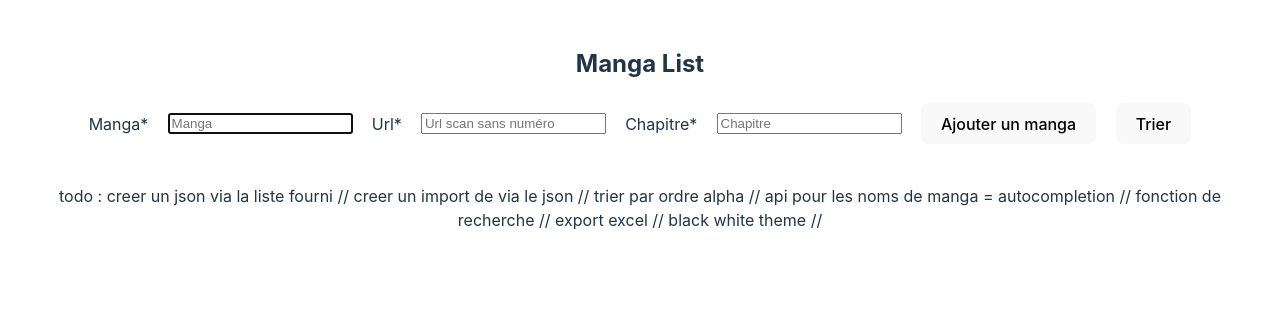
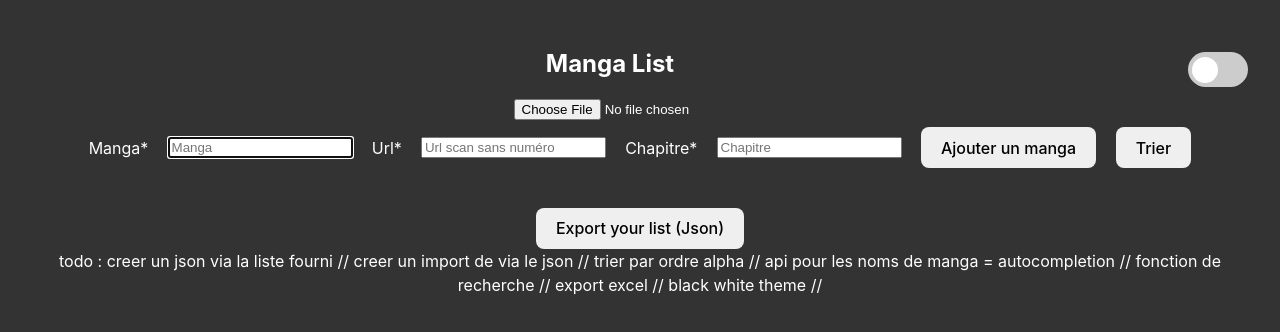
Before and after one commit to AymericShini/Todolist, a React (Vite) app: page / in a window 1280 px wide. Shown: the top 332 px of the page. Built offline with nearby package versions, Linux system fonts and the light colour scheme.

Commit message:
feat(json): import export json

```diff
--- a/src/App.css
+++ b/src/App.css
@@ -5,37 +5,79 @@
   text-align: center;
 }
 
-.logo {
-  height: 6em;
-  padding: 1.5em;
-  will-change: filter;
+.dark {
+  background-color: #333;
+  color: #fff;
 }
-.logo:hover {
-  filter: drop-shadow(0 0 2em #646cffaa);
-}
-.logo.react:hover {
-  filter: drop-shadow(0 0 2em #61dafbaa);
+.light {
+  background-color: #fff;
+  color: #333;
 }
 
-@keyframes logo-spin {
-  from {
-    transform: rotate(0deg);
-  }
-  to {
-    transform: rotate(360deg);
-  }
+input[type=checkbox]{
+  visibility: hidden;
+
 }
 
-@media (prefers-reduced-motion: no-preference) {
-  a:nth-of-type(2) .logo {
-    animation: logo-spin infinite 20s linear;
-  }
+/* The switch - the box around the slider */
+.switch {
+  position: relative;
+  width: 60px;
+  height: 35px;
+  float: right;
 }
 
-.card {
-  padding: 2em;
+/* Hide default HTML checkbox */
+.switch input {
+  opacity: 0;
+  width: 0;
+  height: 0;
 }
 
-.read-the-docs {
-  color: #888;
+/* The slider */
+.slider {
+  position: absolute;
+  cursor: pointer;
+  top: 0;
+  left: 0;
+  right: 0;
+  bottom: 0;
+  background-color: #ccc;
+  -webkit-transition: .4s;
+  transition: .4s;
 }
+
+.slider:before {
+  position: absolute;
+  content: "";
+  height: 26px;
+  width: 26px;
+  left: 4px;
+  bottom: 4px;
+  background-color: white;
+  -webkit-transition: .4s;
+  transition: .4s;
+}
+
+input:checked + .slider {
+  background-color: #2196F3;
+}
+
+input:focus + .slider {
+  box-shadow: 0 0 1px #2196F3;
+}
+
+input:checked + .slider:before {
+  -webkit-transform: translateX(26px);
+  -ms-transform: translateX(26px);
+  transform: translateX(26px);
+}
+
+/* Rounded sliders */
+.slider.round {
+  border-radius: 34px;
+}
+
+.slider.round:before {
+  border-radius: 50%;
+}
--- a/src/App.tsx
+++ b/src/App.tsx
@@ -1,8 +1,31 @@
 import "./App.css";
-import TodoList from "./components/todolist";
+import TodoList from "./components/todolist/todolist";
+import { useEffect, useState } from "react";
 
 function App() {
-  return <TodoList></TodoList>;
+  const [theme, setTheme] = useState('dark');
+  const toggleTheme = () => {
+    if (theme === 'light') {
+      setTheme('dark');
+    } else {
+      setTheme('light');
+    }
+  };
+
+  useEffect(() => {
+    document.body.className = theme;
+    }, [theme]);
+
+  return (
+    <div className={`App`}>
+      <label className="switch">
+        <input onClick={toggleTheme} type="checkbox" />
+        <span className="slider round"></span>
+      </label>
+      <TodoList />
+    </div>
+
+  )
 }
 
 export default App;
--- /dev/null
+++ b/src/components/json/exportJson.tsx
@@ -0,0 +1,24 @@
+import React, { FC } from 'react';
+
+type Props = {
+  list: object;
+};
+
+const ExportToJson: FC<Props> = ({ list }) => {
+  const exportData = () => {
+    const jsonString = `data:text/json;chatset=utf-8,${encodeURIComponent(
+      JSON.stringify(list)
+    )}`;
+    const link = document.createElement("a");
+    link.href = jsonString;
+    link.download = "data.json";
+    link.click();
+  };
+
+  return (
+    <button type="button" onClick={exportData}>
+      Export your list (Json)
+    </button>
+  );
+};
+export default ExportToJson;
--- /dev/null
+++ b/src/components/json/importJson.tsx
@@ -0,0 +1,29 @@
+import { FC } from 'react';
+import { Task } from '../todolist/todolist';
+
+type Props = {
+  setItem: (value: object) => void;
+};
+
+const ImportJSON: FC<Props> = ({ setItem }) => {
+  const handleChange = (e: React.ChangeEvent<HTMLInputElement>) => {
+    const fileReader = new FileReader();
+    if (e.target.files !== null) {
+      fileReader.readAsText(e.target.files[0], "UTF-8");
+    }
+    fileReader.onload = e => {
+      let value: [] = JSON.parse(e.target.result)
+      setItem((prevState : []) => {
+        return (
+          [...prevState,
+          ...value.filter((item: Task) => prevState.some((prevItem: Task) => item.manga !== prevItem.manga))]
+        )
+      })
+    };
+  };
+
+  return (
+    <input type="file" onChange={(e) => handleChange(e)}></input>
+  );
+};
+export default ImportJSON;
--- a/src/components/todolist.tsx
+++ b/src/components/todolist/todolist.tsx
@@ -1,11 +1,13 @@
-import React, { useState } from "react";
-import "../styles/todolist.css";
+import React, { useEffect, useState } from "react";
+import "../../styles/todolist.css";
+import ImportJson from "../json/importJson";
+import ExportToJson from "../json/exportJson";
 
-interface Task {
+export interface Task {
   url: string;
   manga: string;
   chapitre: string;
-  validated?: boolean;
+  validated: boolean;
 }
 
 interface EditTask {
@@ -16,7 +18,7 @@ interface EditTask {
 
 const TodoList: React.FC = () => {
   const [item, setItem] = useState<Task[]>([]);
-  const [itemEnCours, setItemEnCours] = useState<Task>({url: "", manga: "", chapitre: ""});
+  const [itemEnCours, setItemEnCours] = useState<Task>({url: "", manga: "", chapitre: "", validated: false});
   const [editEnCours, setEditEnCours] = useState<EditTask>({index: -1, text: "", chapitre: ""});
 
   const keyPressInput = (e: React.KeyboardEvent<HTMLInputElement>) => {
@@ -30,7 +32,7 @@ const TodoList: React.FC = () => {
       return;
     }
     setItem([...item ,{manga: itemEnCours.manga , url: itemEnCours.url , chapitre: itemEnCours.chapitre, validated: false, }]);
-    setItemEnCours({url: "", manga: "", chapitre: ""})
+    setItemEnCours({url: "", manga: "", chapitre: "", validated: false})
   };
 
   const updateElement = (id: number, edit: any) => {
@@ -60,9 +62,15 @@ const TodoList: React.FC = () => {
     setItem(validateTodo);
   };
 
+  useEffect(() => {
+    console.log(`item :`, item);
+  }, [item])
+
   return (
     <div>
       <h2>Manga List</h2>
+      <ImportJson setItem={setItem}/>
+
       <div className="blockInput">
         <p>Manga*</p>
         <input
@@ -140,6 +148,8 @@ const TodoList: React.FC = () => {
           </li>
         ))}
       </ul>
+      <ExportToJson list={item}/>
+      <div>
         todo : creer un json via la liste fourni //
         creer un import de via le json //
         trier par ordre alpha //
@@ -147,7 +157,7 @@ const TodoList: React.FC = () => {
         fonction de recherche //
         export excel //
         black white theme //
-
+      </div>
     </div>
   );
 };
--- a/src/index.css
+++ b/src/index.css
@@ -6,7 +6,7 @@
 
   color-scheme: light dark;
   color: rgba(255, 255, 255, 0.87);
-  background-color: #242424;
+  /* background-color: #242424; */
 
   font-synthesis: none;
   text-rendering: optimizeLegibility;
@@ -28,8 +28,6 @@ body {
   margin: 0;
   display: flex;
   place-items: center;
-  min-width: 320px;
-  /* min-height: 100vh; */
 }
 
 h1 {
@@ -44,7 +42,6 @@ button {
   font-size: 1em;
   font-weight: 500;
   font-family: inherit;
-  background-color: #1a1a1a;
   cursor: pointer;
   transition: border-color 0.25s;
 }
@@ -55,16 +52,3 @@ button:focus,
 button:focus-visible {
   outline: 4px auto -webkit-focus-ring-color;
 }
-
-@media (prefers-color-scheme: light) {
-  :root {
-    color: #213547;
-    background-color: #ffffff;
-  }
-  a:hover {
-    color: #747bff;
-  }
-  button {
-    background-color: #f9f9f9;
-  }
-}
```
Also changed, not shown: src/components/utils.tsx (deleted, +0 -22 lines). Lines whose indentation alone changed are shown as unchanged.
